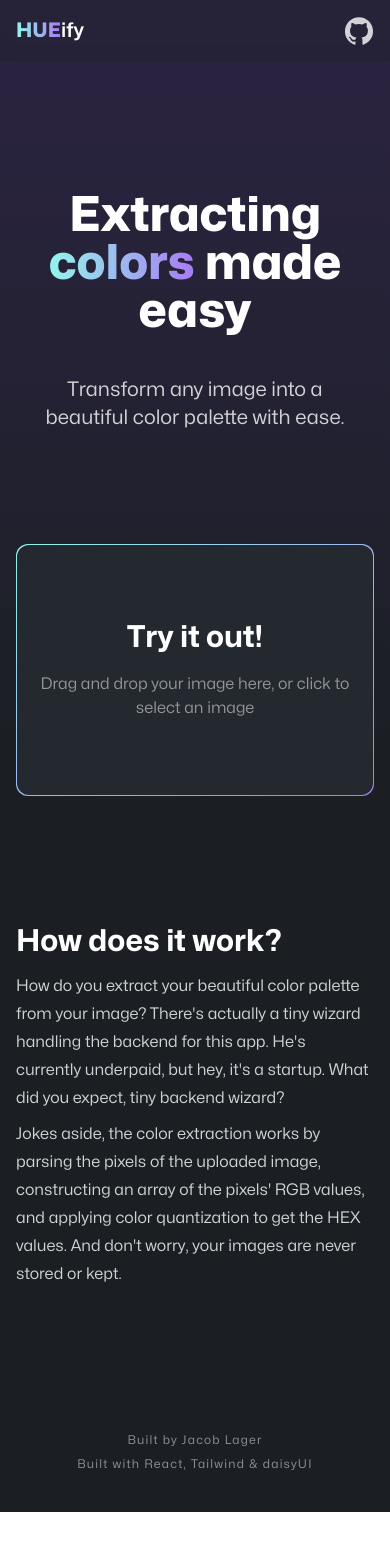
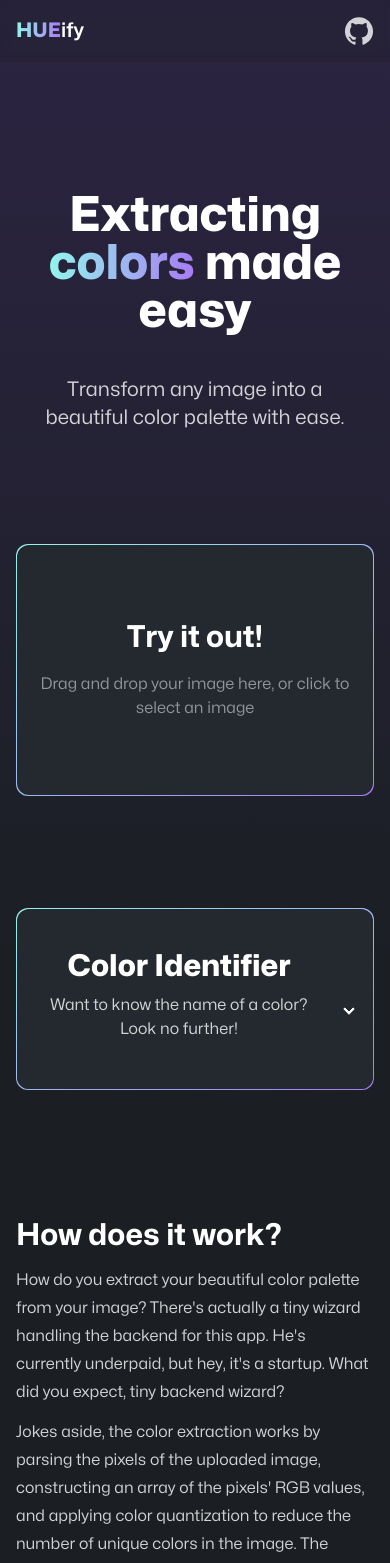
Before and after one commit to Lagge111/hueify, a React (Create React App) app: page / in a window 390 px wide. Shown: the top 1563 px of the page. Before the commit the page ends 1512 px from the top, so only its background shows below. Built offline with nearby package versions, Linux system fonts and the light colour scheme; no server answers.

Commit message:
Added color identifier and updated responsiveness

```diff
--- a/package.json
+++ b/package.json
@@ -9,6 +9,7 @@
     "color-thief-react": "^2.1.0",
     "daisyui": "^2.51.3",
     "react": "^18.2.0",
+    "react-colorful": "^5.6.1",
     "react-dom": "^18.2.0",
     "react-dropzone": "^14.2.3",
     "react-scripts": "5.0.1",
--- a/src/App.js
+++ b/src/App.js
@@ -5,6 +5,7 @@ import Hero from "./components/Hero";
 import ResultsCard from "./components/ResultsCard";
 import Footer from "./components/Footer";
 import Instructions from "./components/Instructions";
+import ColorIdentifier from "./components/ColorIdentifier";
 
 function App() {
   const [imageData, setImageData] = useState(null);
@@ -25,6 +26,7 @@ function App() {
       ) : (
         <Dropzone setImageData={setImageData} />
       )}
+      <ColorIdentifier />
       <Instructions />
       <Footer />
     </div>
--- a/src/components/ColorGenerator.js
+++ b/src/components/ColorGenerator.js
@@ -40,7 +40,7 @@ const ColorGenerator = ({ imageData }) => {
                             ></div>
                             <p
                               onClick={() =>
-                                navigator.clipboard.writeText(color)
+                                navigator.clipboard.writeText(color.slice(1))
                               }
                               className={`text-white font-light mt-4 tracking-widest hover:opacity-80 cursor-pointer`}
                             >
--- /dev/null
+++ b/src/components/ColorIdentifier.js
@@ -0,0 +1,72 @@
+import { HexColorPicker, HexColorInput } from "react-colorful";
+import { useEffect, useState, useCallback } from "react";
+
+const ColorIdentifier = () => {
+  const [color, setColor] = useState("#ffffff");
+  const [colorName, setColorName] = useState(null);
+  let timeoutId = null;
+
+  const getColorName = useCallback(
+    async (newColor) => {
+      let response = await fetch(
+        `https://www.thecolorapi.com/id?hex=${newColor.slice(1)}`
+      );
+      let result = await response.json();
+      setColorName(result.name.value);
+      console.log(colorName);
+    },
+    [colorName]
+  );
+
+  const handleColorChange = (newColor) => {
+    setColor(newColor);
+    if (timeoutId) {
+      clearTimeout(timeoutId);
+    }
+    timeoutId = setTimeout(() => {
+      getColorName(newColor);
+    }, 500);
+  };
+
+  useEffect(() => {
+    getColorName(color);
+  }, [color, getColorName]);
+
+  return (
+    <div className="identifier-container w-full max-w-[552px] min-w-[300px] mt-28 text-center">
+      <div className="rounded-xl bg-gradient-to-br from-[#93f5ec] to-[#a77bf3] w-full p-[1px]">
+        <div className="collapse collapse-arrow bg-dark_gray rounded-xl pt-6">
+          <input className="peer w-full" type="checkbox" />
+          <div className="collapse-title bg-dark_gray text-primary-content peer-checked:bg-dark_gray peer-checked:text-secondary-content">
+            <h3 className="text-white sm:text-4xl xs:text-3xl text-3xl font-extrabold font-mona mb-2">
+              Color Identifier
+            </h3>
+            <p className="text-white/80 font-mona mb-8">
+              Want to know the name of a color? Look no further!
+            </p>
+          </div>
+
+          <div className="collapse-content bg-primary text-primary-content peer-checked:bg-dark_gray peer-checked:text-secondary-content">
+            <div className="flex flex-col justify-center items-center mt-4">
+              <HexColorPicker color={color} onChange={handleColorChange} />
+              <HexColorInput color={color} onChange={handleColorChange} />
+              <div className="text-white font-mona text-xl">
+                {colorName && (
+                  <div className="flex flex-col mt-6 justify-center items-center text-center gap-4">
+                    <div
+                      style={{ backgroundColor: `${color}` }}
+                      className="w-20 h-20 rounded-lg"
+                    ></div>
+                    <p className="text-white/80">{colorName}</p>
+                  </div>
+                )}
+              </div>
+            </div>
+          </div>
+        </div>
+      </div>
+    </div>
+  );
+};
+
+export default ColorIdentifier;
--- a/src/components/Dropzone.js
+++ b/src/components/Dropzone.js
@@ -14,15 +14,15 @@ const Dropzone = ({ setImageData }) => {
   return (
     <div className="mx-auto flex items-center justify-center max-w-[552px] w-full">
       <div
-        className={`rounded-xl bg-gradient-to-br from-[#93f5ec] to-[#a77bf3] w-full group p-[1px] ${
+        className={`flex flex-col justify-center items-center rounded-xl bg-gradient-to-br from-[#93f5ec] to-[#a77bf3] w-full group p-[1px] ${
           isDragActive
-            ? "p-[1px] transition-all duration-75 shadow-2xl shadow-white/10 border-dashed border-2 border-white/70"
-            : "p-[1px] transition-all duration-75"
+            ? "transition-all duration-75 shadow-2xl shadow-white/10 border-dashed border-2 border-white/70"
+            : "transition-all duration-75"
         }`}
       >
         <div
           {...getRootProps()}
-          className={`rounded-xl flex flex-col justify-center w-full md:min-w-[550px] max-h-[500px] min-h-[250px] bg-dark_gray font-mona text-white cursor-pointer text-center`}
+          className={`rounded-xl flex flex-col justify-center w-full md:min-w-[548px] max-h-[500px] min-h-[250px] bg-dark_gray font-mona text-white cursor-pointer text-center`}
         >
           <input {...getInputProps()} />
           {isDragActive ? (
--- a/src/components/Instructions.js
+++ b/src/components/Instructions.js
@@ -9,11 +9,15 @@ const Instructions = () => {
           currently underpaid, but hey, it's a startup. What did you expect,
           tiny backend wizard?
         </p>
-        <p className="text-white/80 leading-7 mt-2">
+        <p className="text-white/80 leading-7 mt-3">
           Jokes aside, the color extraction works by parsing the pixels of the
           uploaded image, constructing an array of the pixels' RGB values, and
-          applying color quantization to get the HEX values. And don't worry,
-          your images are never stored or kept.
+          applying color quantization to reduce the number of unique colors in
+          the image. The colors are then converted from their RGB values to
+          their equivalent HEX values. Et voilà!
+        </p>
+        <p className="text-white/80 leading-7 mt-3">
+          And don't worry, your images are never stored or kept.
         </p>
       </div>
     </div>
--- a/src/components/Nav.js
+++ b/src/components/Nav.js
@@ -17,7 +17,7 @@ const Nav = () => {
           ify
         </div>
         <a
-          href="/https://github.com/Lagge111/hueify"
+          href="https://github.com/Lagge111/hueify"
           target="_blank"
           rel="noreferrer"
           className="flex"
--- a/src/components/ResultsCard.js
+++ b/src/components/ResultsCard.js
@@ -2,7 +2,8 @@ import ColorGenerator from "./ColorGenerator";
 
 const ResultsCard = ({ imageData, handleDataChange }) => {
   return (
-    <div className="flex flex-col justify-center items-center bg-[#24292F] py-12 px-10 rounded-xl max-w-[750px] md:min-w-[750px] min-w-[300px]">
+    <div className="flex flex-col justify-center items-center rounded-xl bg-gradient-to-br from-[#93f5ec] to-[#a77bf3] w-full max-w-[750px] p-[1px]">
+      <div className="flex flex-col justify-center items-center bg-[#24292F] py-12 px-10 rounded-xl max-w-[748px] md:min-w-[748px] min-w-[300px]">
         <img
           src={imageData}
           alt="img"
@@ -18,6 +19,7 @@ const ResultsCard = ({ imageData, handleDataChange }) => {
         </div>
         <ColorGenerator imageData={imageData} />
       </div>
+    </div>
   );
 };
 
--- a/src/index.css
+++ b/src/index.css
@@ -13,6 +13,8 @@
     src: url("../public/fonts/Mona-Sans.woff2");
 }
 
+/* Scrollbar */
+
 ::-webkit-scrollbar {
     width: 0.4em;
 }
@@ -25,3 +27,23 @@
     background: #5a6075;
     border-radius: 100vw;
 }
+
+/* Color Picker */
+
+.identifier-container .react-colorful {
+    min-width: 100%;
+}
+
+input {
+    width: 90px;
+    text-align: center;
+    color: white;
+    border-radius: 6px;
+    border: 2px;
+    border-color: white;
+    padding-inline: 0px;
+    padding-block: 6px;
+    margin-top: 18px;
+    background-color: #464d5779;
+    letter-spacing: 0.1em;
+}
```
Also changed, not shown: 2 other files (tests, documents, lock files or other folders). Lines whose indentation alone changed are shown as unchanged.
